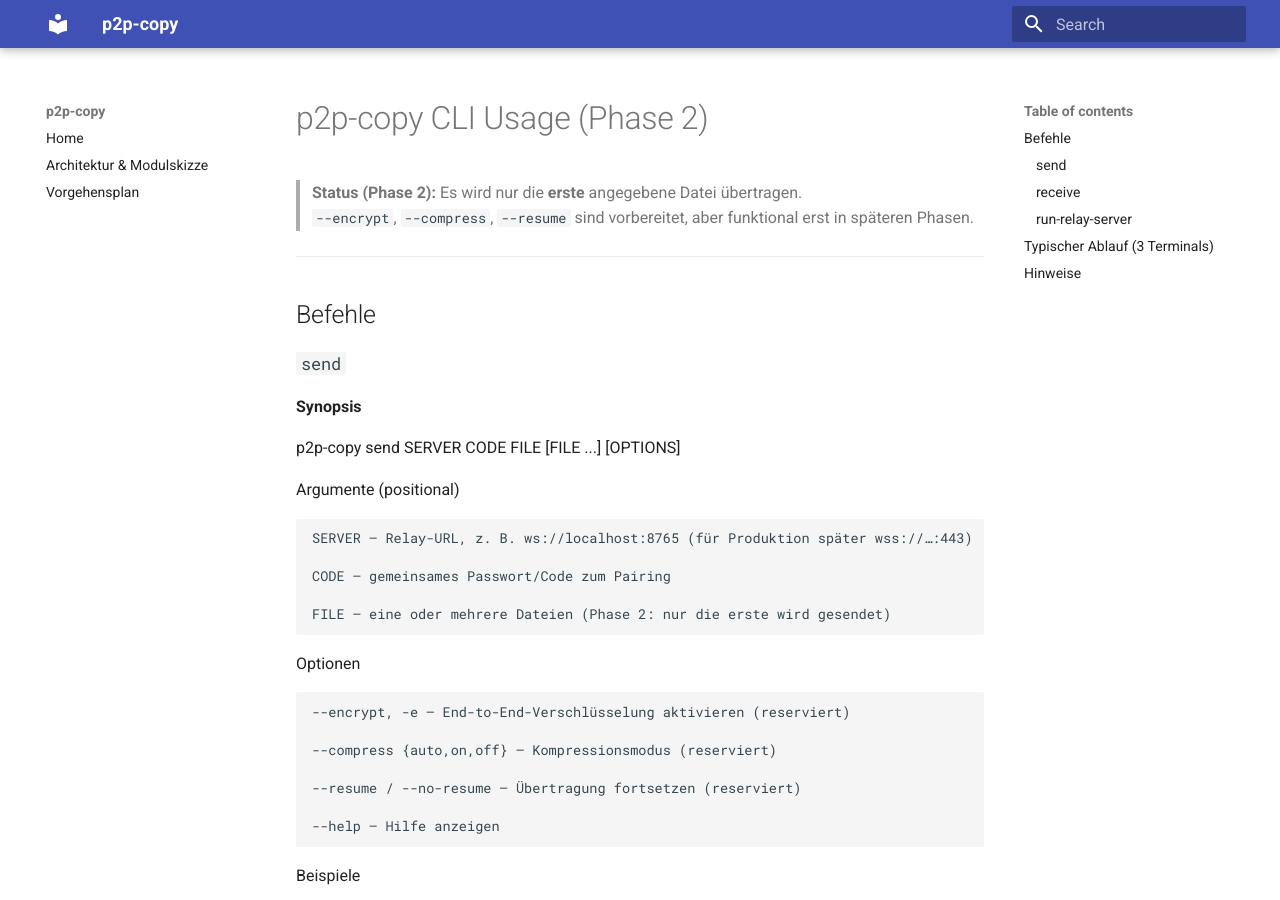
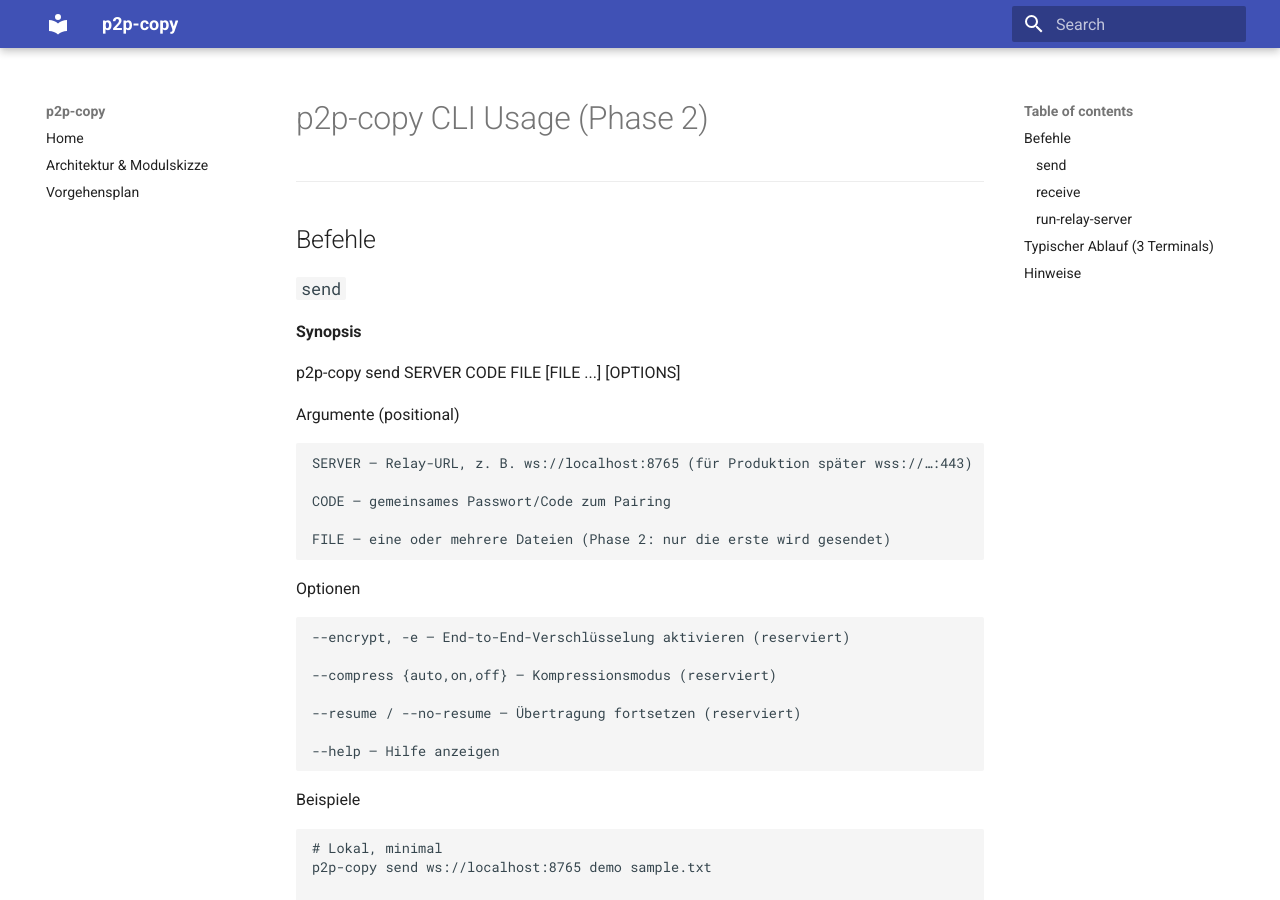
Before and after one commit to AfuLD/p2p-copy, an MkDocs documentation site: the page built from docs/Verwendung.md, in a window 1280 px wide and 900 px high. Built offline with MkDocs 1.6.1 and Material for MkDocs 9.7.7, drawn with Linux system fonts in a browser that asks for light colours.

Commit message:
dokumentiert

```diff
--- a/docs/Verwendung.md
+++ b/docs/Verwendung.md
@@ -1,7 +1,5 @@
 # p2p-copy CLI Usage (Phase 2)
 
-> **Status (Phase 2):** Es wird nur die **erste** angegebene Datei übertragen.
-> `--encrypt`, `--compress`, `--resume` sind vorbereitet, aber funktional erst in späteren Phasen.
 
 ---
 
```
Also changed, not shown: docs/Programmgrundlagen.md (+1 -1 lines).
